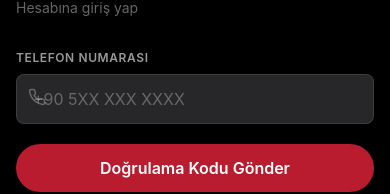
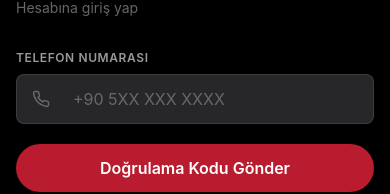
Before and after one commit to acsgn95/materooms, a Next.js app: page /auth/login in a window 390 px wide. Shown: the part 362-556 px from the top of the page. Built offline with nearby package versions, Linux system fonts and the light colour scheme.

Commit message:
fix: on auth phone icon and template phone numberr

```diff
--- a/src/app/auth/login/page.tsx
+++ b/src/app/auth/login/page.tsx
@@ -64,10 +64,10 @@ export default function LoginPage() {
               <div>
                 <label className="block text-xs font-semibold text-white/60 mb-2 uppercase tracking-wider">Telefon Numarası</label>
                 <div className="relative">
-                  <Phone className="absolute left-3 top-3.5 text-white/30" size={18} />
+                  <Phone className="pointer-events-none absolute left-4 top-1/2 -translate-y-1/2 text-white/30" size={18} />
                   <input type="tel" placeholder="+90 5XX XXX XXXX" value={phone}
                     onChange={(e) => setPhone(e.target.value)}
-                    className="input-field pl-10" required />
+                    className="input-field !pl-14" required />
                 </div>
               </div>
               <button type="submit" disabled={loading} className="btn-primary w-full disabled:opacity-40">
--- a/src/app/auth/register/page.tsx
+++ b/src/app/auth/register/page.tsx
@@ -69,9 +69,9 @@ export default function RegisterPage() {
               <div>
                 <label className="block text-xs font-semibold text-white/60 mb-2 uppercase tracking-wider">Telefon</label>
                 <div className="relative">
-                  <Phone className="absolute left-3 top-3.5 text-white/30" size={18} />
+                  <Phone className="pointer-events-none absolute left-4 top-1/2 -translate-y-1/2 text-white/30" size={18} />
                   <input type="tel" placeholder="+90 5XX XXX XXXX" value={phone}
-                    onChange={(e) => setPhone(e.target.value)} className="input-field pl-10" required />
+                    onChange={(e) => setPhone(e.target.value)} className="input-field !pl-14" required />
                 </div>
               </div>
               <button type="submit" disabled={loading} className="btn-primary w-full disabled:opacity-40">
```
